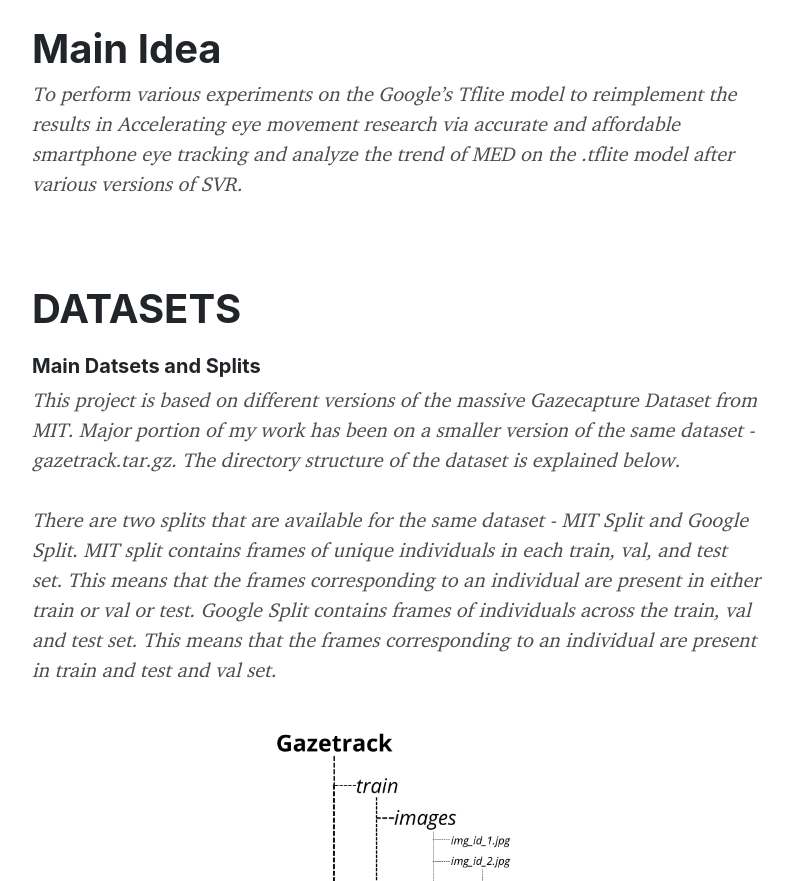
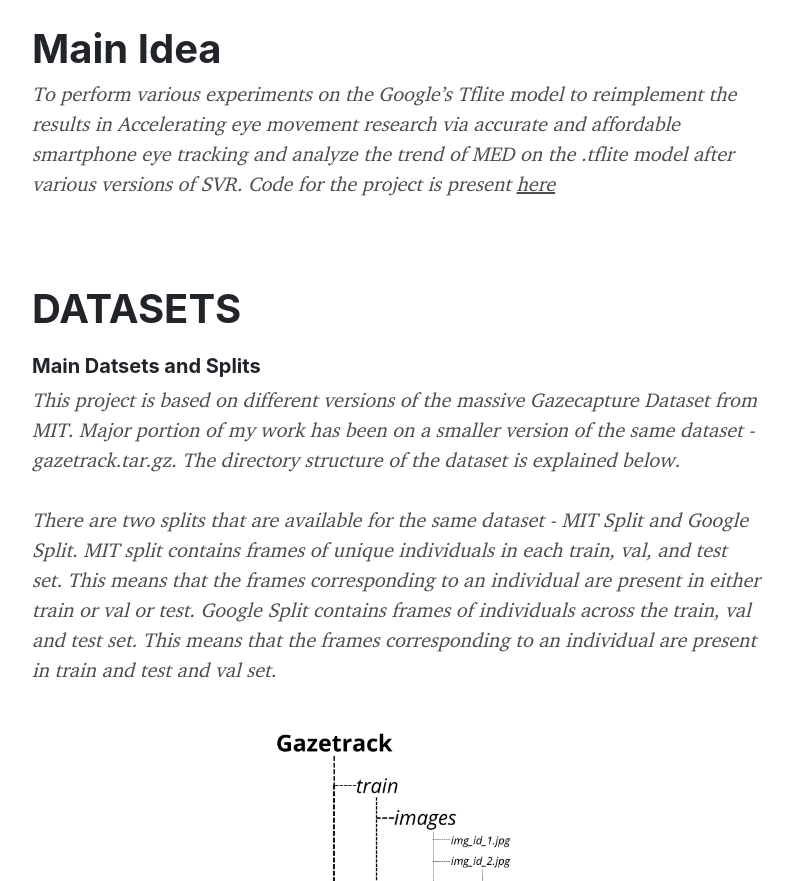
Before and after one commit to prakanshuls22/prakanshuls22.github.io, a plain HTML site: page index.html in a window 1280 px wide. Shown: the part 1236-2117 px from the top of the page, without its empty margins (243-1036 px from the left). Drawn offline with nearby package versions, Linux system fonts and the light colour scheme; a web font is replaced by a local one.

Commit message:
add github link

```diff
--- a/index.html
+++ b/index.html
@@ -333,7 +333,9 @@
                         <p>
                             <i>
                                 To perform various experiments on the Google’s Tflite model to reimplement the results in Accelerating eye movement research via accurate and affordable smartphone eye tracking and analyze the trend of MED on the .tflite model after various versions of SVR.
-
+                                Code for the project is present <a
+                                    href="https://github.com/prakanshuls22/GSoC_2022_INCF/blob/main/GSoC_22/SVR_PerUser_splitfirst.py"
+                                    target="blank">here</a>
                             </i>
                         </p>
                     </div>
```
